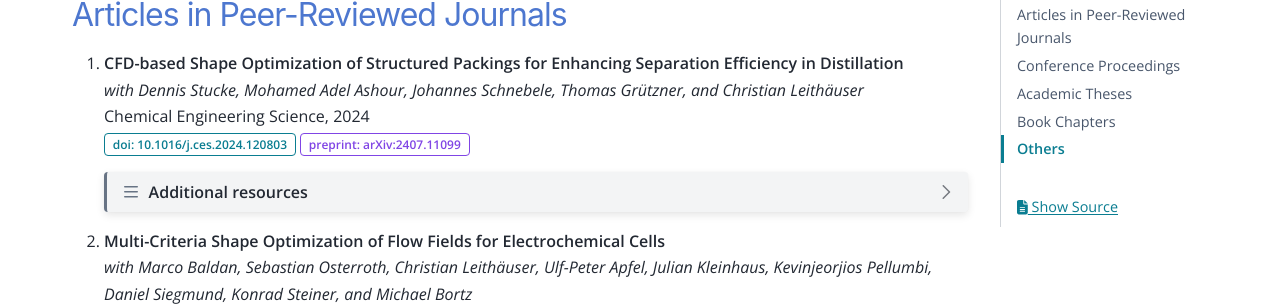
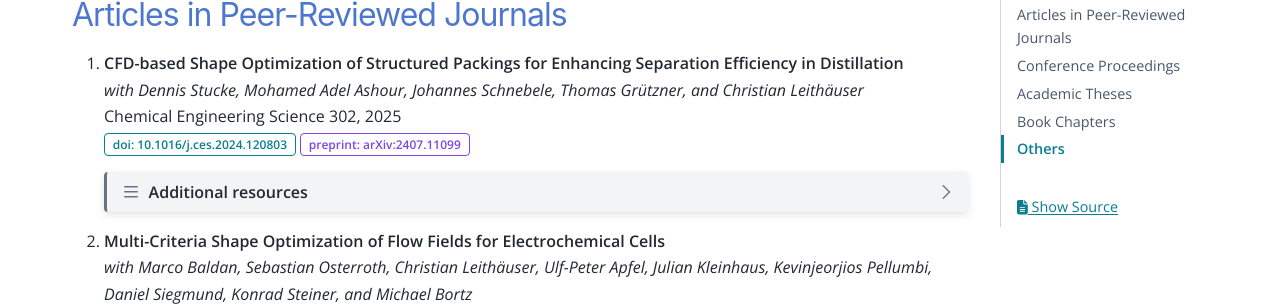
Before and after one commit to sblauth/sblauth.github.io, a Sphinx documentation site: the page built from source/publications.rst, in a window 1280 px wide and 900 px high, scrolled down 548 px. Shown: the part 155-461 px from the top of the window. Built offline with Sphinx 7.4.7 and the PyData theme 0.15.4, drawn with Linux system fonts in a browser that asks for light colours.

Commit message:
update publications

```diff
--- a/source/publications.rst
+++ b/source/publications.rst
@@ -91,7 +91,7 @@
 
 #.  | **CFD-based Shape Optimization of Structured Packings for Enhancing Separation Efficiency in Distillation**
     | *with Dennis Stucke, Mohamed Adel Ashour, Johannes Schnebele, Thomas Grützner, and Christian Leithäuser*
-    | Chemical Engineering Science, 2024
+    | Chemical Engineering Science 302, 2025
     | :bdg-link-primary-line:`doi: 10.1016/j.ces.2024.120803 <https://doi.org/10.1016/j.ces.2024.120803>` :bdg-link-secondary-line:`preprint: arXiv:2407.11099 <https://arxiv.org/abs/2407.11099>`
 
     .. dropdown:: Additional resources
@@ -107,12 +107,13 @@
 
                 .. code-block:: bibtex
 
-                    @Article{Blauth2024CFD,
+                    @Article{Blauth2025CFD,
                       author  = {Sebastian Blauth and Dennis Stucke and Mohamed Adel Ashour and Johannes Schnebele and Thomas Grützner and Christian Leithäuser},
                       journal = {Chemical Engineering Science},
                       title   = {{CFD-based Shape Optimization of Structured Packings for Enhancing Separation Efficiency in Distillation}},
-                      year    = {2024},
+                      year    = {2025},
                       issn    = {0009-2509},
+                      volume  = {302},
                       doi     = {10.1016/j.ces.2024.120803},
                     }
 
@@ -122,7 +123,7 @@
 
                     CFD-based Shape Optimization of Structured Packings for Enhancing Separation Efficiency in Distillation
                     Sebastian Blauth, Dennis Stucke, Mohamed Adel Ashour, Johannes Schnebele, Thomas Grützner, and Christian Leithäuser
-                    Chemical Engineering Science, 2024
+                    Chemical Engineering Science 302, 2025
                     https://doi.org/10.1016/j.ces.2024.120803
 
 
```
